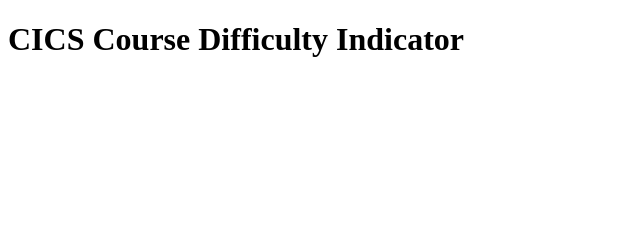
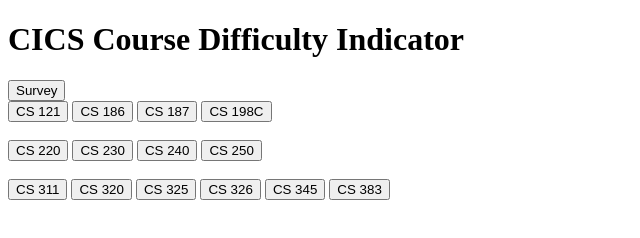
Before and after one commit to ws-umass/CS326-Project-Soccer, a plain HTML site: page index.html in a window 1280 px wide. Shown: the whole page, without its empty margins (0-640 px from the left). Drawn offline with Linux system fonts and the light colour scheme.

Commit message:
add(client.js): add renderCourse

```diff
--- /dev/null
+++ b/client.js
@@ -0,0 +1,43 @@
+const htmlBody = document.getElementsByTagName("body");
+const surveyBox = document.getElementById("surveyBox");
+const mainBox = document.getElementById("mainBox");
+
+/**
+ * @param {HTMLElement} element
+ */
+function renderCourse(element) {
+   let html = `
+      <div id="courseList">
+         <div id="course-item">
+            <input type="button" value="CS 121" id="cs121">
+            <input type="button" value="CS 186" id="cs186">
+            <input type="button" value="CS 187" id="cs187">
+            <input type="button" value="CS 198C" id="cs198c">
+         </div>
+         <br>
+         <div id="course-item">
+
+            <input type="button" value="CS 220" id="cs220">
+            <input type="button" value="CS 230" id="cs230">
+            <input type="button" value="CS 240" id="cs240">
+            <input type="button" value="CS 250" id="cs250">
+         </div>
+         <br>
+         <div id="course-item">
+            <input type="button" value="CS 311" id="cs311">
+            <input type="button" value="CS 320" id="cs320">
+            <input type="button" value="CS 325" id="cs325">
+            <input type="button" value="CS 326" id="cs326">
+            <input type="button" value="CS 345" id="cs345">
+            <input type="button" value="CS 383" id="cs383">
+         </div>
+      </div>
+   `;
+   element.innerHTML = html;
+}
+
+function main() {
+   renderCourse(mainBox);
+}
+
+main();
--- a/index.html
+++ b/index.html
@@ -4,11 +4,14 @@
    <head>
       <meta charset="UTF-8">
       <title>CICS Course Difficulty Indicator</title>
+      <script type="module" src="client.js"></script>
    </head>
 
    <body>
       <h1>CICS Course Difficulty Indicator</h1>
-      <div id="surveyBox"></div>
+      <div id="surveyBox">
+         <input type="button" value="Survey" id="surveyButton">
+      </div>
       <div id="mainBox"></div>
    </body>
 
```
